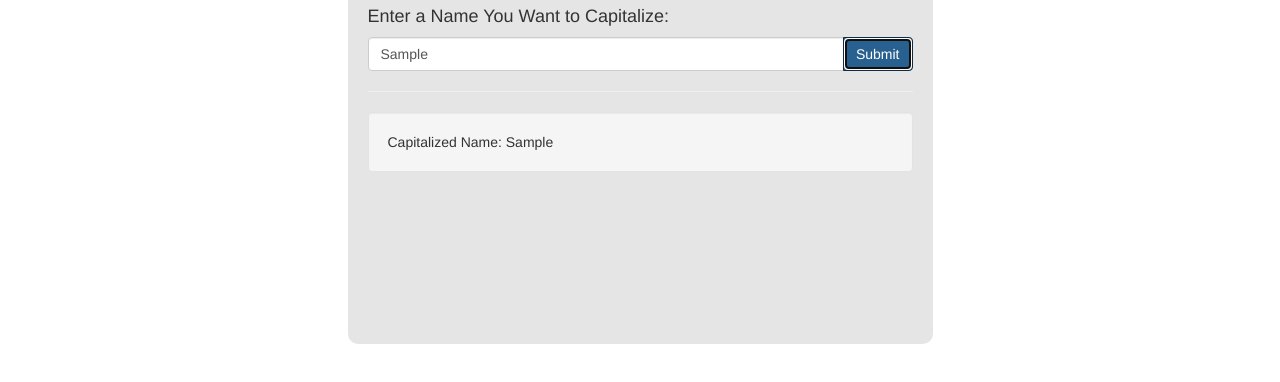
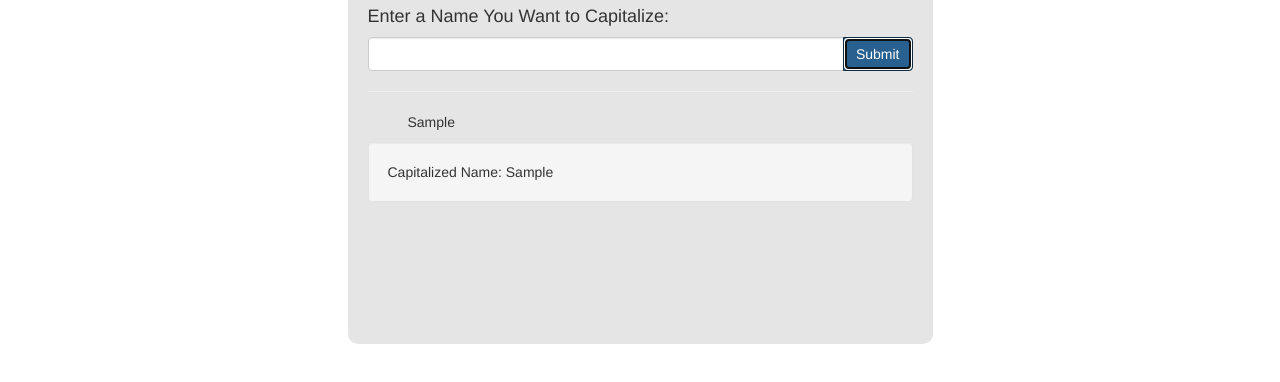
Before and after one commit to madysonward/jsfundamentals, a plain HTML site: page jsDOM/index.html in a window 1280 px wide. Both pictures are taken after typing "Sample" into the empty fields and a click on the button "Submit". Shown: the part 148-530 px from the top of the page. Drawn offline with nearby package versions, Linux system fonts and the light colour scheme.

Commit message:
Added to index html file, and main css and js files. Completed 3 challenges in main js file

```diff
--- a/jsDOM/index.html
+++ b/jsDOM/index.html
@@ -50,15 +50,16 @@
 					<div class="input-group">
 						<input type="text" class="form-control" id="input">
 						<span class="input-group-btn">
-							<button class="btn btn-primary" onclick="capitalize()">
+							<button class="btn btn-primary" id="submit" onclick="capitalize();">
 								Submit
 							</button>
 						</span>
 					</div>
 
 					<hr>
-
-					<div class="well" id="output"></div>
+					<ul id="friendsList"></ul>
+					<div class="well" id="output">
+					</div>
 				</div>
 			</div>
 		</div>
--- a/jsDOM/main.css
+++ b/jsDOM/main.css
@@ -6,3 +6,7 @@
 	padding: 20px;
 	border-radius: 10px;
 }
+
+#friendsList {
+	list-style: none;
+}
--- a/jsDOM/main.js
+++ b/jsDOM/main.js
@@ -1,10 +1,11 @@
 let input = document.getElementById("input");
 let output = document.getElementById("output");
+let ulist = document.getElementById("friendsList");
+let newName = "";
 //console.log(input.value);
 
+input.focus(); //.focus allows the page to open with the form ready to be typed in!
 function capitalize() {
-	let newName = "";
-
 	for ( let l in input.value ) {
 		if ( l == 0 ) {
 			newName = input.value[l].toUpperCase();
@@ -14,4 +15,41 @@ function capitalize() {
 	}
 
 	output.innerHTML = "Capitalized Name: " + newName;
+	input.value = "";
+	addItem();
 }
+
+
+/* BRONZE CHALLENGE: Find out how to have a conditional target the 'enter key', so that once it's
+pressed, it can submit the form. Note: the below is called an event! */
+
+document.onkeypress = function(e) {
+	console.log(e)
+	if ( e.keyCode === 13 ) {
+		capitalize()
+	}
+}
+
+
+/* SILVER CHALLENGE: After a name is capitalized, make the form clear. */
+// See line 17
+
+
+/* GOLD CHALLENGE: Create an unordered list that prints out each name that a user wants to
+capitalize without bullet points.*/
+
+function addItem() {
+	let li = document.createElement("li");
+	let text = li.innerHTML = newName;
+
+	ulist.appendChild(li);
+}
+//Also see line 18
+
+/*
+To add a new HTML element through JavaScript, use .createElement()
+
+let test = document.createElement("li");
+console.log(test);
+
+*/
```
